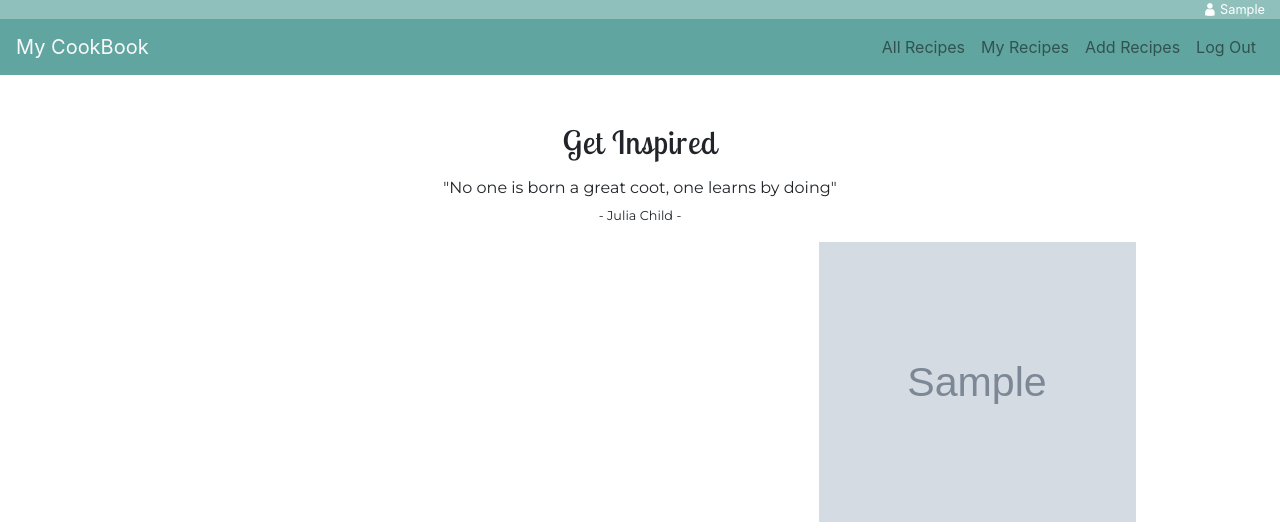
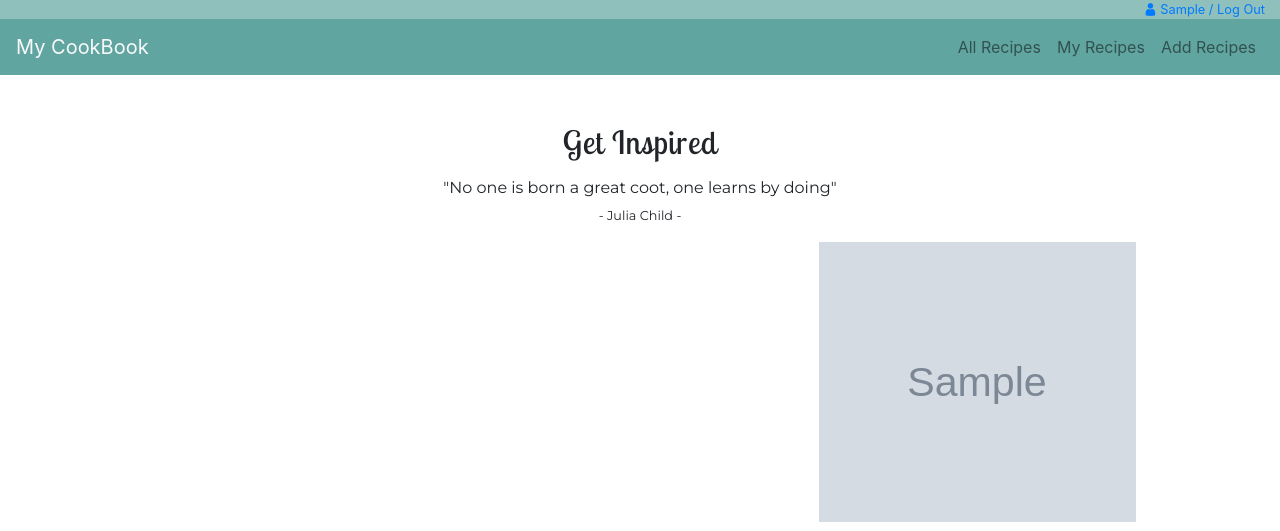
Before and after one commit to Camila-Ribeiro/My-Cookbook_Milestone-Project, a Flask app: template templates/index.html in a window 1280 px wide. Shown: the top 531 px of the page. Run offline with Flask 2, Linux system fonts and the light colour scheme; the visitor is signed in with stand-in values (Sample User, id 1); the template is opened without the code that fills it: most values are stand-ins (such as "Sample title", 1, 10 or a date in 2020); grey boxes marked "Sample" are stand-in pictures; some libraries are stand-ins or nearby versions.

Commit message:
added <a> to user/ logout to redirect user to index, added <a> to login/register <span> to redirect to index

```diff
--- a/templates/includes/_nav.html
+++ b/templates/includes/_nav.html
@@ -2,7 +2,10 @@
     <header>
         {% if 'username' in session %}
             <div class="container-fluid text-right small user-logged">
-                <span class="icofont-user"></span> {{ session['username'].title() }}
+                <a href="{{url_for('my_recipes')}}" class="d-inline">
+                    <span class="icofont-user "></span> {{ session['username'].title() }} /
+                </a>
+                <a class="nav-item nav-linkd-inline" href="{{url_for('logout')}}">Log Out</a>
             </div>
         {% else %}
             <div></div>
@@ -19,7 +22,6 @@
                     {% if 'username' in session %}
                         <a class="nav-item nav-link" href="{{url_for('my_recipes')}}">My Recipes</a>
                         <a class="nav-item nav-link" href="{{url_for('add_recipes')}}">Add Recipes</a>
-                        <a class="nav-item nav-link" href="{{url_for('logout')}}"">Log Out</a>
                     {% else %}
                         <a class="nav-item nav-link" href="{{url_for('login')}}">Login</a>
                         <a class="nav-item nav-link" href="{{url_for('register')}}">Register</a>
--- a/templates/login.html
+++ b/templates/login.html
@@ -8,6 +8,7 @@
     <div class="container close-button w-100">
         <!-- https://codepen.io/andreivictor/pen/aJEpEx -->
         <div class="close-icon-container">
+            <a href="{{url_for('index')}}">
                 <span class="close-icon">
                     <svg xmlns="http://www.w3.org/2000/svg" viewBox="0 0 40 40" enable-background="new 0 0 40 40">
                         <line x1="15" y1="15" x2="25" y2="25" stroke="#fff" stroke-width="2.5" stroke-linecap="round" stroke-miterlimit="10"></line>
@@ -16,6 +17,7 @@
                         <path d="M20 1c10.45 0 19 8.55 19 19s-8.55 19-19 19-19-8.55-19-19 8.55-19 19-19z" stroke="#fff" stroke-width="2.5" stroke-linecap="round" stroke-miterlimit="10" fill="none"></path>
                     </svg>
                 </span>
+            </a>
         </div>
     </div>
     <section class="mt-5">
--- a/templates/register.html
+++ b/templates/register.html
@@ -7,6 +7,7 @@
         <div class="container close-button w-100">
             <!-- https://codepen.io/andreivictor/pen/aJEpEx -->
             <div class="close-icon-container">
+                <a href="{{url_for('index')}}">
                     <span class="close-icon">
                         <svg xmlns="http://www.w3.org/2000/svg" viewBox="0 0 40 40" enable-background="new 0 0 40 40">
                             <line x1="15" y1="15" x2="25" y2="25" stroke="#fff" stroke-width="2.5" stroke-linecap="round" stroke-miterlimit="10"></line>
@@ -15,6 +16,7 @@
                             <path d="M20 1c10.45 0 19 8.55 19 19s-8.55 19-19 19-19-8.55-19-19 8.55-19 19-19z" stroke="#fff" stroke-width="2.5" stroke-linecap="round" stroke-miterlimit="10" fill="none"></path>
                         </svg>
                     </span>
+                </a>
             </div>
         </div>
         <section class="mt-5">
```
Lines whose indentation alone changed are shown as unchanged.
